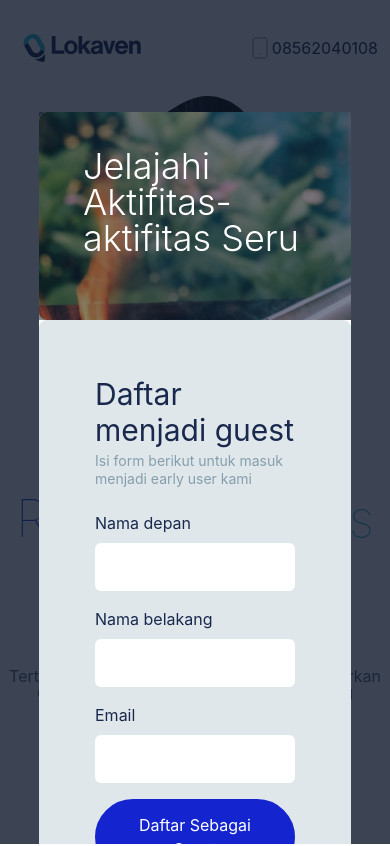
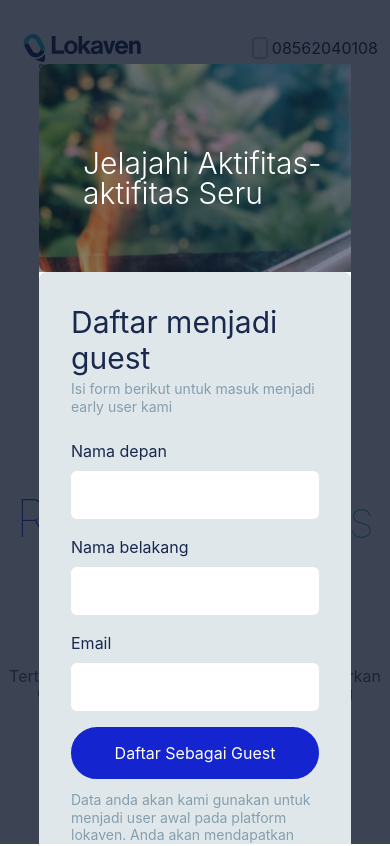
Before and after one commit to prath/Lokaven-Landing, a Vue app: page /guest-signup in a window 390 px wide. Shown: the top 846 px of the page. Built offline with nearby package versions, Linux system fonts and the light colour scheme.

Commit message:
fixed some responsive glitches

```diff
--- a/src/views/GuestSignup.vue
+++ b/src/views/GuestSignup.vue
@@ -138,7 +138,7 @@ export default {
 
 <style scoped>
 h2 {
-  @apply font-light md:font-thin text-white text-4xl sm:text-5xl leading-none;
+  @apply font-light md:font-thin text-white text-3xl sm:text-5xl leading-none;
   @apply mb-16 -ml-3;
   @apply absolute bottom-0;
 }
@@ -172,7 +172,7 @@ h3 + p {
   @apply md:max-w-screen-lg lg:max-w-screen-xl;
   @apply bg-white;
   @apply rounded-lg;
-  @apply mx-auto my-28;
+  @apply mx-auto my-16 sm:my-28;
 }
 
 .two-column {
@@ -189,7 +189,7 @@ h3 + p {
   .right {
     @apply w-full md:w-3/5 h-full;
     @apply rounded-lg;
-    @apply py-14 px-14;
+    @apply py-8 sm:py-14 px-8 sm:px-14;
     @apply bg-grey-90;
     @apply overflow-scroll;
   }
--- a/src/views/HostSignup.vue
+++ b/src/views/HostSignup.vue
@@ -172,7 +172,7 @@ export default {
 
 <style scoped>
 h2 {
-  @apply font-light md:font-thin text-white text-4xl sm:text-5xl leading-none;
+  @apply font-light md:font-thin text-white text-3xl sm:text-5xl leading-none;
   @apply mb-16 -ml-3;
   @apply absolute bottom-0;
 }
@@ -223,7 +223,7 @@ h3 + p {
   .right {
     @apply w-full md:w-3/5 h-full;
     @apply rounded-lg;
-    @apply py-14 px-14;
+    @apply py-8 sm:py-14 px-8 sm:px-14;
     @apply bg-grey-90;
     @apply overflow-scroll;
   }
```
